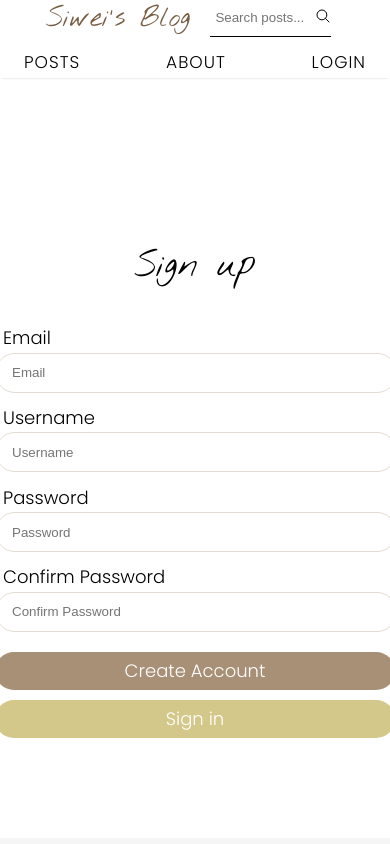
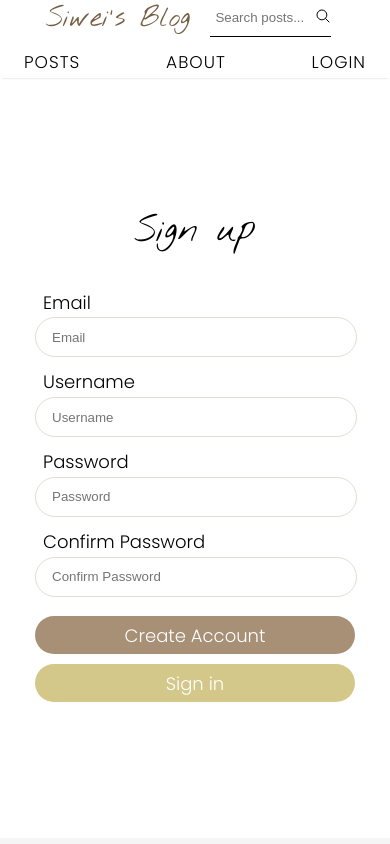
Before and after one commit to siweiez/blog-app-website, a React (Create React App) app: page /register in a window 390 px wide. Shown: the top 844 px of the page. Built offline with nearby package versions, Linux system fonts and the light colour scheme; a web font is replaced by a local one.

Commit message:
responsive media queries

```diff
--- a/src/pages/styles/login.css
+++ b/src/pages/styles/login.css
@@ -3,12 +3,12 @@
   min-height: 70vh;
   display: flex;
   flex-direction: column;
-  padding-top: 6rem;
+  padding-top: 3vh;
 }
 .login-container .login {
   width: 30vw;
   max-width: 600px;
-  min-width: 400px;
+  min-width: 320px;
   display: flex;
   flex-direction: column;
   align-items: center;
--- a/src/pages/styles/login.scss
+++ b/src/pages/styles/login.scss
@@ -4,9 +4,9 @@
   position: relative;
   min-height: 70vh;
   @include flex(column);
-  padding-top: 6rem;
+  padding-top: 3vh;
   .login {
-    @include set-width(30vw, 600px, 400px);
+    @include set-width(30vw, 600px, 320px);
     @include flex-center(column);
     .title {
       font-family: "Nothing You Could Do", cursive;
--- a/src/pages/styles/register.css
+++ b/src/pages/styles/register.css
@@ -3,11 +3,11 @@
   min-height: 70vh;
   display: flex;
   flex-direction: column;
-  padding-top: 6rem;
+  padding-top: 3vh;
 }
 .register-container .register {
   transition: all 0.3s ease-in-out;
-  min-width: 400px;
+  min-width: 320px;
   display: flex;
   flex-direction: column;
   align-items: center;
--- a/src/pages/styles/register.scss
+++ b/src/pages/styles/register.scss
@@ -4,7 +4,7 @@
   position: relative;
   min-height: 70vh;
   @include flex(column);
-  padding-top: 6rem;
+  padding-top: 3vh;
   .register {
     transition: all 0.3s ease-in-out;
     span {
@@ -12,7 +12,7 @@
       color: #c64343;
       font-family: "Poppins", sans-serif;
     }
-    min-width: 400px;
+    min-width: 320px;
     @include flex-center(column);
     .title {
       font-family: "Nothing You Could Do", cursive;
```
Also changed, not shown: 2 other files (tests, documents, lock files or other folders).
